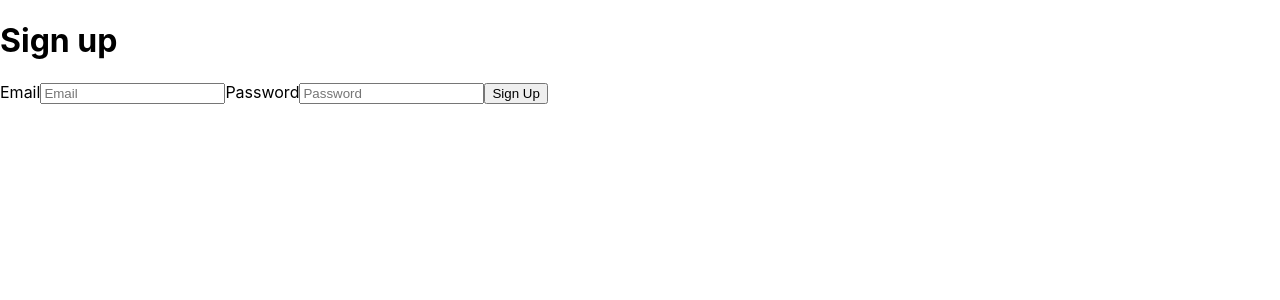
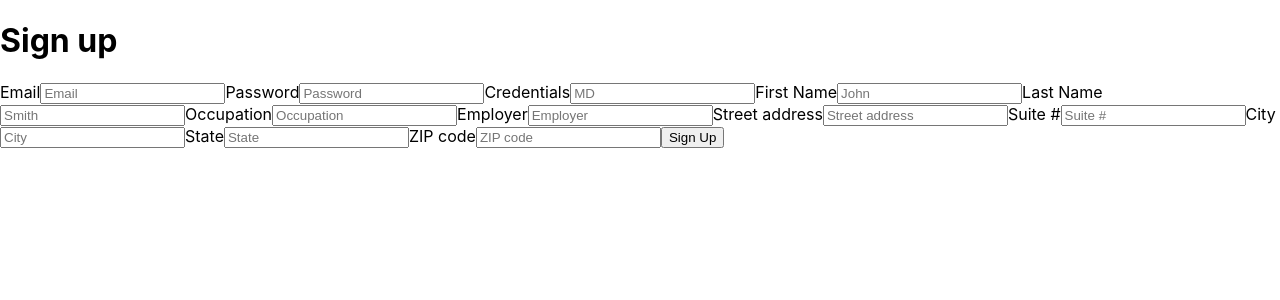
Before and after one commit to MVP-Marketplace/Kids-Power-Unite, a React (Create React App) app in the folder client/: page /signup in a window 1280 px wide. Shown: the top 300 px of the page. Built offline with nearby package versions, Linux system fonts and the light colour scheme; no server answers.

Commit message:
initial professional form showing data in collections, uid comes from auth uid

```diff
--- a/client/src/components/Signup.jsx
+++ b/client/src/components/Signup.jsx
@@ -1,20 +1,59 @@
-import React, { useCallback } from "react"
-import { withRouter } from "react-router"
-import app from "../firebase"
+import React, { useCallback } from "react";
+import { withRouter } from "react-router";
+import app from "../firebase";
 
-const Signup = ({history}) => {
-        const handleSignUp = useCallback(async event => {
-            event.preventDefault()
-            const { email, password } = event.target.elements
+const Signup = ({ history }) => {
+  const handleSignUp = useCallback(
+    async (event) => {
+      event.preventDefault();
+      const {
+        email,
+        password,
+        credentials,
+        first,
+        last,
+        occupation,
+        employer,
+        street,
+        suite,
+        city,
+        state,
+        zip,
+      } = event.target.elements;
       try {
+
         await app
           .auth()
           .createUserWithEmailAndPassword(email.value, password.value)
-                history.push('/')
+          .then(() => {
+            app
+              .firestore()
+              .collection("professional")
+              .doc(app.auth().currentUser.uid)
+              .set({
+                name: {
+                  credentials: credentials.value,
+                  first: first.value,
+                  last: last.value,
+                },
+                occupation: occupation.value,
+                emplyer: employer.value,
+                address: {
+                  street: street.value,
+                  suite: suite.value,
+                  city: city.value,
+                  state: state.value,
+                  zip: zip.value,
+                },
+              });
+          });
+        history.push("/");
       } catch (error) {
-                alert(error)
+        alert(error);
       }
-        }, [history])
+    },
+    [history]
+  );
 
   return (
     <div>
@@ -22,16 +61,56 @@ const Signup = ({history}) => {
       <form onSubmit={handleSignUp}>
         <label>
           Email
-                    <input name='email' type='email' placeholder='Email' />
+          <input name="email" type="email" placeholder="Email" />
         </label>
         <label>
           Password
-                    <input name='password' type='password' placeholder='Password' />
+          <input name="password" type="password" placeholder="Password" />
         </label>
-                <button type='submit'>Sign Up</button>
+        <label>
+          Credentials
+          <input name="credentials" type="text" placeholder="MD" />
+        </label>
+        <label>
+          First Name
+          <input name="first" type="text" placeholder="John" />
+        </label>
+        <label>
+          Last Name
+          <input name="last" type="text" placeholder="Smith" />
+        </label>
+        <label>
+          Occupation
+          <input name="occupation" type="text" placeholder="Occupation" />
+        </label>
+        <label>
+          Employer
+          <input name="employer" type="text" placeholder="Employer" />
+        </label>
+        <label>
+          Street address
+          <input name="street" type="text" placeholder="Street address" />
+        </label>
+        <label>
+          Suite #
+          <input name="suite" type="text" placeholder="Suite #" />
+        </label>
+        <label>
+          City
+          <input name="city" type="text" placeholder="City" />
+        </label>
+        <label>
+          State
+          <input name="state" type="text" placeholder="State" />
+        </label>
+        <label>
+          ZIP code
+          <input name="zip" type="text" placeholder="ZIP code" />
+        </label>
+        <button type="submit">Sign Up</button>
       </form>
     </div>
-    )
-}
+  );
+};
 
-export default withRouter(Signup)
+export default withRouter(Signup);
--- a/client/src/firebase.js
+++ b/client/src/firebase.js
@@ -1,16 +1,18 @@
-import firebase from "firebase/app"
-import "firebase/auth"
+import firebase from "firebase/app";
+import "firebase/auth";
+import "firebase/firestore";
 
 const app = firebase.initializeApp({
+  apiKey: process.env.REACT_APP_FIREBASE_API_KEY,
+  authDomain: process.env.REACT_APP_FIREBASE_AUTH_DOMAIN,
+  projectId: process.env.REACT_APP_FIREBASE_PROJECT_ID,
+  storageBucket: process.env.REACT_APP_FIREBASE_STORAGE_BUCKET,
+  messagingSenderId: process.env.REACT_APP_FIREBASE_MESSAGING_SENDER_ID,
+  appId: process.env.REACT_APP_FIREBASE_APP_ID,
+  measurementId: process.env.REACT_APP_FIREBASE_MEASUREMENT_ID,
+});
 
-    apiKey: process.env.REACT_APP_FIREBASE_API_KEY,
-    authDomain: process.env.REACT_APP_FIREBASE_AUTH_DOMAIN,
-    projectId: process.env.REACT_APP_FIREBASE_PROJECT_ID,
-    storageBucket: process.env.REACT_APP_FIREBASE_STORAGE_BUCKET,
-    messagingSenderId: process.env.REACT_APP_FIREBASE_MESSAGING_SENDER_ID,
-    appId: process.env.REACT_APP_FIREBASE_APP_ID,
-    measurementId: process.env.REACT_APP_FIREBASE_MEASUREMENT_ID
 
-})
 
-export default app
+
+export default app;
```
Also changed, not shown: 2 other files (tests, documents, lock files or other folders). Lines whose indentation alone changed are shown as unchanged.
